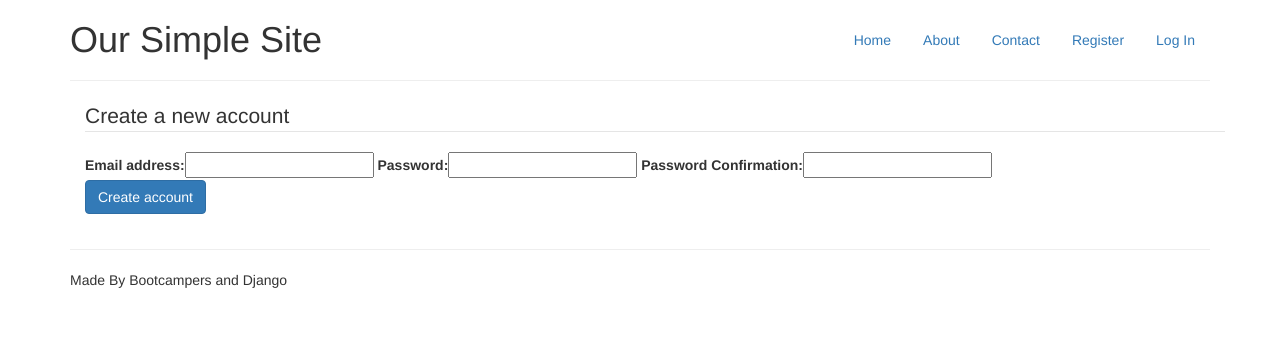
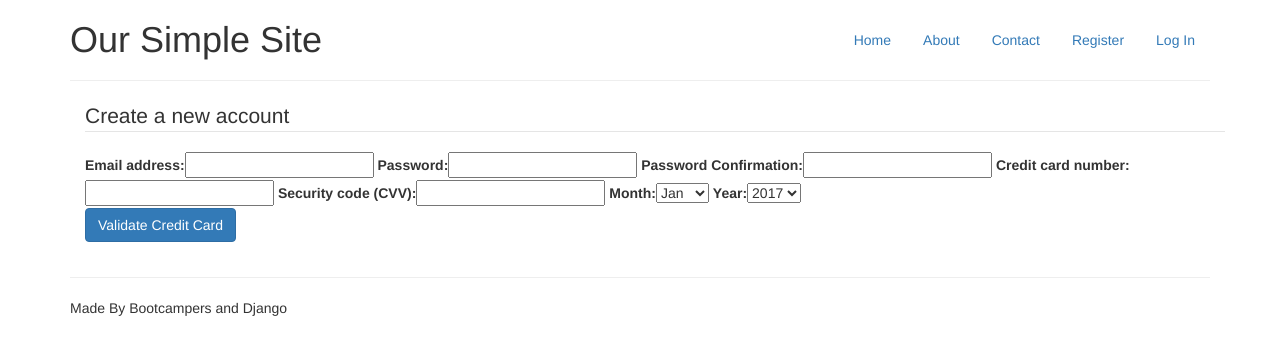
Before and after one commit to laurinprajescu/Practice-auth_demo, a Django app: template templates/register.html in a window 1280 px wide. Shown: the top 355 px of the page. Run offline with Django 3.2, Linux system fonts and the light colour scheme; tables that the repository leaves empty hold one stand-in row (values such as "Sample post"); the template is opened without the code that fills it: values that come from a table or form of the project are taken from there, most other values are stand-ins (such as "Sample title", 1, 10 or a date in 2020); some libraries are stand-ins or nearby versions.

Commit message:
add stripe single payment

```diff
--- a/accounts/forms.py
+++ b/accounts/forms.py
@@ -5,6 +5,19 @@ from django.core.exceptions import ValidationError
 
 
 class UserRegistrationForm(UserCreationForm):
+    MONTH_ABBREVIATIONS = [
+        'Jan', 'Feb', 'Mar', 'Apr', 'May', 'June',
+        'July', 'Aug', 'Sept', 'Oct', 'Nov', 'Dec'
+    ]
+    MONTH_CHOICES = list(enumerate(MONTH_ABBREVIATIONS, 1))
+    YEAR_CHOICES = [(i, i) for i in xrange(2017, 2036)]
+
+    credit_card_number = forms.CharField(label='Credit card number')
+    cvv = forms.CharField(label='Security code (CVV)')
+    expiry_month = forms.ChoiceField(label="Month", choices=MONTH_CHOICES)
+    expiry_year = forms.ChoiceField(label="Year", choices=YEAR_CHOICES)
+    stripe_id = forms.CharField(widget=forms.HiddenInput)
+
     password1 = forms.CharField(
         label='Password',
         widget=forms.PasswordInput
--- a/accounts/models.py
+++ b/accounts/models.py
@@ -31,5 +31,6 @@ class User(AbstractUser):
     # number of custom attribute to our user class
 
     # in later units we'll be adding things like payment details!
+    stripe_id = models.CharField(max_length=40, default='')
 
     objects = AccountUserManager()
--- /dev/null
+++ b/static/js/stripe.js
@@ -0,0 +1,31 @@
+/**
+ * Created by lauri on 03/05/2017.
+ */
+
+$(function() {
+  $("#register-form").submit(function() {
+      var form = this;
+      var card = {
+        number:   $("#id_credit_card_number").val(),
+        expMonth: $("#id_expiry_month").val(),
+        expYear:  $("#id_expiry_year").val(),
+        cvc:      $("#id_cvv").val()
+      };
+
+      $("#validate_card_btn").attr("disabled", true);
+       Stripe.createToken(card, function(status, response) {
+        if (status === 200) {
+          console.log(status, response);
+          $("#credit-card-errors").hide();
+          $("#id_stripe_id").val(response.id);
+          form.submit();
+
+        } else {
+          $("#stripe-error-message").text(response.error.message);
+          $("#credit-card-errors").show();
+          $("#validate_card_btn").attr("disabled", false);
+        }
+      });
+      return false;
+  });
+});
--- a/templates/base.html
+++ b/templates/base.html
@@ -8,6 +8,9 @@
     <meta name="description" content="">
     <meta name="author" content="">
     <link rel="stylesheet" href="https://cdnjs.cloudflare.com/ajax/libs/bootswatch/3.3.6/cerulean/bootstrap.min.css">
+    <script src="https://cdnjs.cloudflare.com/ajax/libs/jquery/3.0.0-alpha1/jquery.min.js"></script>
+    <script src="https://cdnjs.cloudflare.com/ajax/libs/twitter-bootstrap/4.0.0-alpha/js/bootstrap.min.js"></script>
+    {% block head_js %}{% endblock %}
 </head>
 <body>
 <div class="container">
--- a/templates/profile.html
+++ b/templates/profile.html
@@ -3,4 +3,6 @@
     <h2>Success!</h2>
     <p>You are logged in as {{ user.email }} </p>
     <p>Your las login was {{ user.last_login }}</p>
+{#    for challenge b lesson 15 stripe basic payment#}
+{#    <p>{{ stripe.Charge.retrieve }}</p>#}
 {% endblock %}
--- a/templates/register.html
+++ b/templates/register.html
@@ -1,12 +1,28 @@
 {% extends "base.html" %}
 {% load bootstrap_tags %}
+{% load staticfiles %}
+
+{% block head_js %}
+  <script src="https://js.stripe.com/v2/" type="text/javascript"></script>
+  <script type="text/javascript">
+      //<![CDATA[
+      Stripe.publishableKey = '{{ publishable }}';
+      //]]>
+  </script>
+  <script type="text/javascript" src="{% static "js/stripe.js" %}"></script>
+{% endblock %}
+
 {% block content %}
-    <form role="form" method="post" action="{% url 'register' %}">
-        <legend>Create a new account</legend>
-        {% csrf_token %}
-        {{ form | as_bootstrap }}
-        <div class="form-group">
-            <button type="submit" class="btn btn-primary">Create account</button>
-        </div>
-    </form>
+  <form role="form" method="post" id="register-form" action="{% url 'register' %}">
+    <div id="credit-card-errors" style="display:none">
+      <div class="alert-message block-message error" id="stripe-error-message"></div>
+    </div>
+
+    <legend>Create a new account</legend>
+    {% csrf_token %}
+    {{ form|as_bootstrap }}
+    <div class="form-group">
+      <input class="btn btn-primary" id="validate_card_btn" name="commit" type="submit" value="Validate Credit Card">
+    </div>
+  </form>
 {% endblock %}
```
Also changed, not shown: accounts/views.py (+33 -16 lines), auth_demo/settings.py (+8 -0 lines), db.sqlite3.
